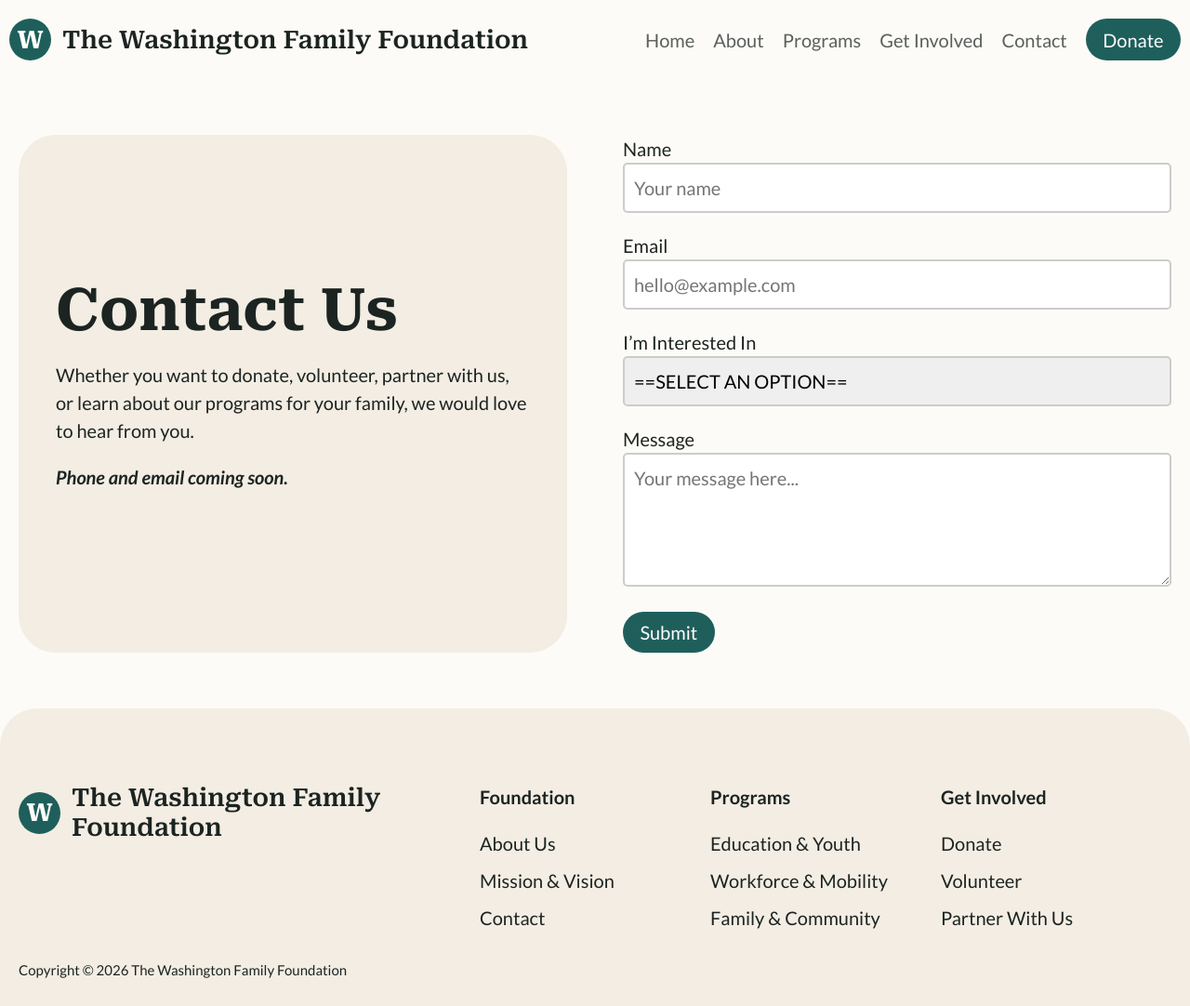
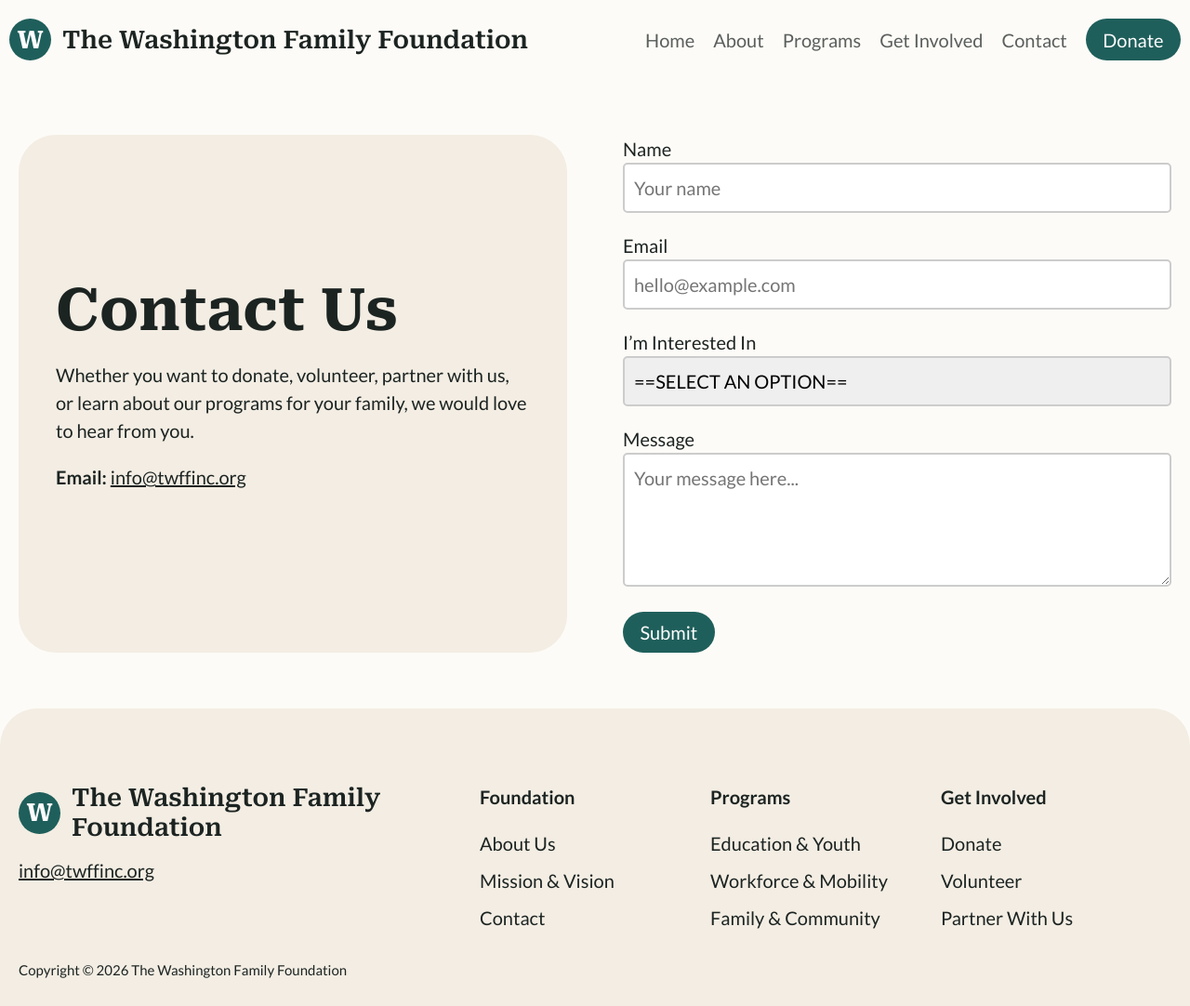
Before and after one commit to Wash81/TWFF, an Astro site: page /contact in a window 1280 px wide. Shown: the whole page at 93% size. Built offline with nearby package versions, Linux system fonts and the light colour scheme; Astro itself is replaced by a stand-in of ours.

Commit message:
Add info@twffinc.org to contact page and footer
Co-Authored-By: Claude Opus 5.5 <noreply@anthropic.com>
Claude-Session: https://claude.ai/code/session_01He7VtZoHb3oaxygMcA599D

```diff
--- a/src/config/settings.js
+++ b/src/config/settings.js
@@ -5,4 +5,5 @@ export default {
 	name: `The Washington Family Foundation`,
 	enableThemeSwitcher: false,
 	showPlug: false,
+	email: `info@twffinc.org`,
 };
--- a/src/layouts/Page.astro
+++ b/src/layouts/Page.astro
@@ -35,6 +35,11 @@ const { seo } = Astro.props as Props;
 		copyrightName={settings.name}
     showPlug={settings.showPlug}
 	>
-		<Logo slot="logo" />
+		<div slot="logo"><Logo /><p class="footer-email"><a href={`mailto:${settings.email}`}>{settings.email}</a></p></div>
 	</Footer>
 </Layout>
+
+<style>
+	.footer-email { margin: 0.75rem 0 0; }
+	.footer-email a { color: inherit; }
+</style>
--- a/src/pages/contact.astro
+++ b/src/pages/contact.astro
@@ -19,7 +19,7 @@ const seo = {
 					programs for your family, we would love to hear from you.
 				</p>
 				<p>
-					<em>Phone and email coming soon.</em>
+					<strong>Email:</strong> <a href="mailto:info@twffinc.org">info@twffinc.org</a>
 				</p>
 			</div>
 			<div class="col-2__container">
```
